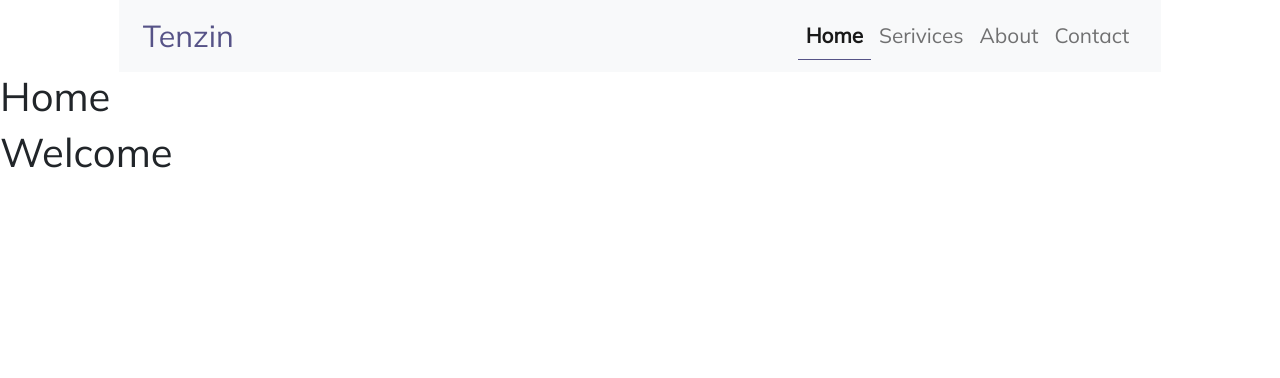
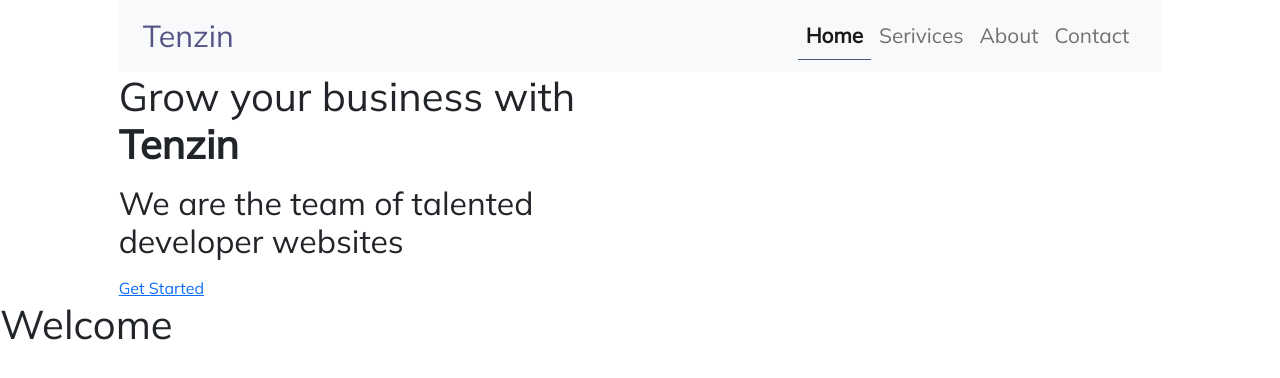
Before and after one commit to tenthin/react-snap-shot, a React (Create React App) app: page / in a window 1280 px wide. Shown: the top 378 px of the page. Built offline with nearby package versions, Linux system fonts and the light colour scheme.

Commit message:
modify home page

```diff
--- a/src/Home.js
+++ b/src/Home.js
@@ -3,7 +3,21 @@ import React from 'react';
 const Home =() => {
     return (
         <>
-            <h1>Home</h1>
+            <section id="header" className=''>
+                <div className="container-fluid nav_bg">
+                    <div className="row">
+                        <div className="col-10 mx-auto">
+                            <div className="col-md-6 pt-5 pt-lg-0 order-2 order-lg-1">
+                               <h1>Grow your business with <strong>Tenzin</strong></h1>
+                               <h2 className='my-3'>We are the team of talented developer websites</h2>
+                                <div className='mt-3'>
+                                    <a href="" className='btn-get-started'>Get Started</a>
+                                </div>
+                            </div>
+                </div>
+            </div>
+        </div>
+            </section>
         </>
     )
 
```
